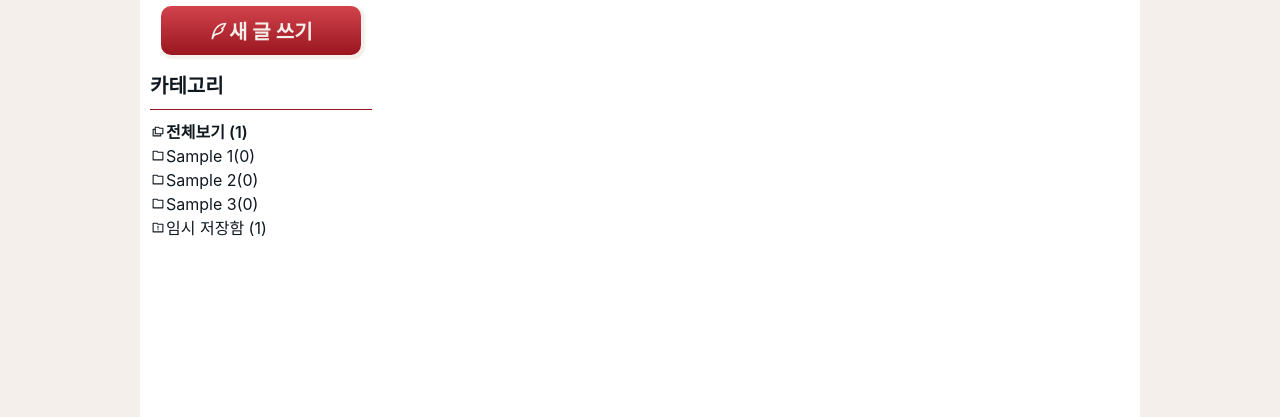
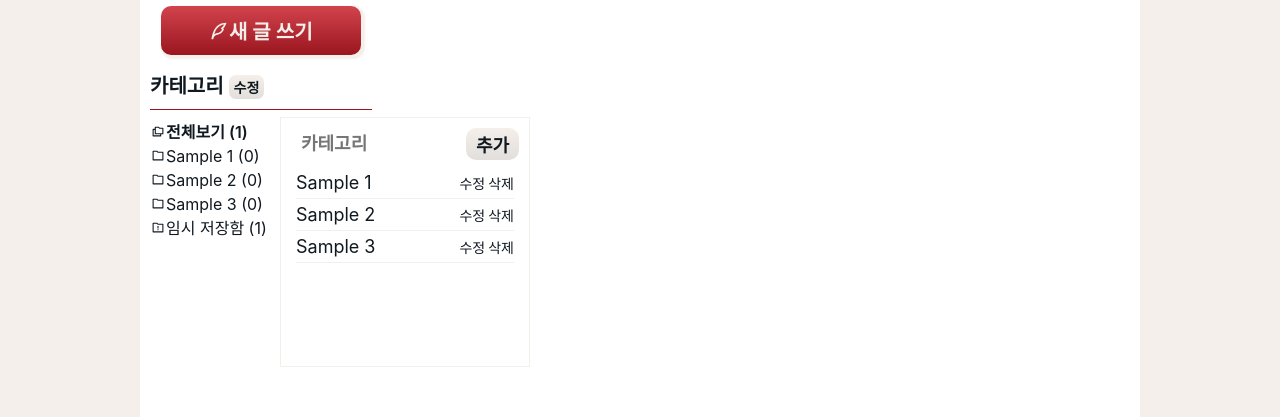
Before and after one commit to Yuyeol/blog-react, a React (Create React App) app: page /#/ in a window 1280 px wide. Shown: the part 423-840 px from the top of the page. Built offline with nearby package versions, Linux system fonts and the light colour scheme; a small style sheet from the web is missing.

Commit message:
에디트 카테고리 수정중 리듀서에 카테고리 스테이트 수정전에 망할지도 몰라서 커밋해둠

```diff
--- a/src/Components/Home/Category.js
+++ b/src/Components/Home/Category.js
@@ -1,4 +1,6 @@
+import EditCategory from "Components/Home/EditCategory";
 import { useContextState } from "context";
+import { useEffect, useRef, useState } from "react";
 import {
   RiFolderLine,
   RiFoldersLine,
@@ -6,6 +8,7 @@ import {
 } from "react-icons/ri";
 import { Link, withRouter } from "react-router-dom";
 import styled from "styled-components";
+import { BLACK, PINK } from "styles";
 import Profile from "./Profile";
 import WriteBtn from "./WriteBtn";
 
@@ -31,11 +34,26 @@ const List = styled.div`
   }
 `;
 const Title = styled.div`
+  display: flex;
   font-size: 20px;
   font-weight: 600;
   margin-bottom: 10px;
   padding-bottom: 10px;
   border-bottom: 1.5px solid #9a161f;
+  div {
+    display: flex;
+    align-items: center;
+  }
+  div:last-child {
+    margin-left: 5px;
+    font-size: 14px;
+    background: linear-gradient(to top, #e2dedb, ${PINK});
+    color: ${BLACK};
+    border-radius: 7px;
+    padding: 0 5px;
+    margin-top: 5px;
+    cursor: pointer;
+  }
 `;
 const ListLink = styled(Link)`
   display: block;
@@ -55,6 +73,28 @@ const Category = ({
   const { categories, posts, saved } = useContextState();
   const filterPosts = posts.filter((p) => id === p.category);
 
+  // 에디트 모달
+  const [editOpen, setEditOpen] = useState(true);
+  const edit = useRef(null);
+  const modal = useRef(null);
+  const toggleEdit = () => {
+    setEditOpen(!editOpen);
+  };
+  const handleClickOutside = ({ target }) => {
+    if (
+      modal.current &&
+      !modal.current.contains(target) &&
+      edit.current &&
+      !edit.current.contains(target)
+    )
+      setEditOpen(false);
+  };
+  useEffect(() => {
+    window.addEventListener("click", handleClickOutside);
+    return () => {
+      window.removeEventListener("click", handleClickOutside);
+    };
+  }, []);
   return (
     <Container>
       <Profile />
@@ -66,19 +106,29 @@ const Category = ({
         )}
       </Write>
       <List>
-        <Title>카테고리</Title>
+        <Title>
+          <div>카테고리</div>
+          <div onClick={toggleEdit} ref={edit}>
+            수정
+          </div>
+        </Title>
+        {editOpen && (
+          <div ref={modal}>
+            <EditCategory />
+          </div>
+        )}
         <ListLink to="/" selected={url === "/"}>
           <RiFoldersLine />
           전체보기 ({posts.length})
         </ListLink>
-        {categories.map((category) => (
+        {categories.map((category, index) => (
           <ListLink
             to={`/post/${category}`}
-            key={category}
+            key={index}
             selected={url === `/post/${category}`}
           >
             <RiFolderLine />
-            {category}({filterPosts.length})
+            {category} ({filterPosts.length})
           </ListLink>
         ))}
         <ListLink to="/saved" selected={url === "/saved"}>
--- /dev/null
+++ b/src/Components/Home/EditCategory.js
@@ -0,0 +1,122 @@
+import { useContextDispatch, useContextState } from "context";
+import React, { useState } from "react";
+import styled from "styled-components";
+import { PINK } from "styles";
+import { CATEGORY_C } from "reducer";
+
+const Container = styled.div`
+  background-color: white;
+  border: 1.5px solid ${PINK};
+  position: absolute;
+  width: 250px;
+  height: 250px;
+  padding: 10px;
+  top: 420px;
+  left: 140px;
+  z-index: 1;
+
+  form {
+    display: flex;
+    input {
+      font-size: 18px;
+      font-weight: 600;
+      width: 100%;
+      flex: 1;
+      margin-right: 10px;
+      padding: 3px 10px;
+      border: none;
+    }
+    input:focus {
+      outline: none;
+    }
+    .submit {
+      font-size: 18px;
+      font-weight: 600;
+      padding: 3px 10px;
+      display: flex;
+      align-items: center;
+      border: none;
+      border-radius: 10px;
+      background: linear-gradient(to top, #e2dedb, ${PINK});
+    }
+  }
+  .category-box {
+    margin-top: 7px;
+    padding: 5px;
+    .categories {
+      .item-row {
+        font-size: 18px;
+        padding-bottom: 5px;
+        margin-bottom: 5px;
+        display: flex;
+        justify-content: space-between;
+        border-bottom: 1px solid ${PINK};
+        .edit-block {
+          display: flex;
+          align-items: center;
+          font-size: 14px;
+          div {
+            &:hover {
+              font-weight: 600;
+              transition: font-weight 0.2s ease-in-out;
+            }
+          }
+          .edit {
+            margin-right: 3px;
+          }
+        }
+      }
+    }
+  }
+`;
+
+const EditCategory = () => {
+  const { categories } = useContextState();
+  const dispatch = useContextDispatch();
+  const [input, setInput] = useState("");
+  const handleInput = ({ target: { value } }) => {
+    setInput(value);
+  };
+  const handleSubmit = () => {
+    dispatch({
+      type: CATEGORY_C,
+      payload: input,
+    });
+    setInput("");
+  };
+  const handleEdit = (e) => {
+    console.log(e);
+  };
+  const handleDelete = () => {};
+  return (
+    <Container>
+      <form>
+        <input placeholder="카테고리" value={input} onChange={handleInput} />
+        <div className="submit" onClick={handleSubmit}>
+          추가
+        </div>
+      </form>
+      <div className="category-box">
+        <div className="categories">
+          {categories.map((category, index) => (
+            <div key={index}>
+              <div className="item-row">
+                <div className="item">{category}</div>
+                <div className="edit-block">
+                  <div className="edit" onClick={handleEdit}>
+                    수정
+                  </div>
+                  <div className="delete" onClick={handleDelete}>
+                    삭제
+                  </div>
+                </div>
+              </div>
+            </div>
+          ))}
+        </div>
+      </div>
+    </Container>
+  );
+};
+
+export default EditCategory;
--- a/src/Components/Home/MenuHeader.js
+++ b/src/Components/Home/MenuHeader.js
@@ -56,7 +56,7 @@ const MenuHeader = () => {
         <MenuColumn>전체메뉴</MenuColumn>
         <MenuColumn>
           <MenuLink to="/saved">
-            <span>임시저장함({saved.length})</span>
+            <span>임시저장함 ({saved.length})</span>
           </MenuLink>
           <span>I</span>
           <MenuLink to="/settings">
--- a/src/Components/Post/PostMore.js
+++ b/src/Components/Post/PostMore.js
@@ -3,6 +3,7 @@ import React from "react";
 import { Link } from "react-router-dom";
 import { DELETE } from "reducer";
 import styled from "styled-components";
+import { BLACK } from "styles";
 
 const MoreList = styled.div`
   display: block;
@@ -18,8 +19,8 @@ const MoreList = styled.div`
 const MoreItem = styled.div`
   font-size: 20px;
   &:hover {
-    color: black;
-    transition: background-color 0.2s ease-in-out;
+    color: ${BLACK};
+    transition: color 0.2s ease-in-out;
   }
 `;
 const MoreLink = styled(Link)`
--- a/src/Components/Write/SelectCategories.js
+++ b/src/Components/Write/SelectCategories.js
@@ -1,6 +1,5 @@
 import { useContextState } from "context";
 import React from "react";
-import { FiFolderPlus } from "react-icons/fi";
 import styled from "styled-components";
 import { BLACK } from "styles";
 
@@ -15,15 +14,6 @@ const Container = styled.div`
   border: 1.5px solid #f4efea;
   padding: 5px 20px;
 `;
-const AddCategories = styled.div`
-  &:hover {
-    color: ${BLACK};
-    transition: color 0.5s ease;
-  }
-  svg {
-    padding-top: 5px;
-  }
-`;
 const CategoriesItem = styled.div`
   margin-bottom: 3px;
   &:hover {
@@ -36,15 +26,15 @@ const SelectCategories = ({ handleCategory }) => {
   const { categories } = useContextState();
   return (
     <Container>
-      {categories.map((category) => (
-        <CategoriesItem key={category} onClick={handleCategory}>
-          {category}
-        </CategoriesItem>
-      ))}
-      <AddCategories>
-        <FiFolderPlus />
-        추가
-      </AddCategories>
+      {categories.length === 0 ? (
+        <div>생성된 카테고리가 없습니다.</div>
+      ) : (
+        categories.map((category) => (
+          <CategoriesItem key={category} onClick={handleCategory}>
+            {category}
+          </CategoriesItem>
+        ))
+      )}
     </Container>
   );
 };
--- a/src/Components/Write/WriteHeader.js
+++ b/src/Components/Write/WriteHeader.js
@@ -25,7 +25,7 @@ const ExitLabel = styled.div`
 `;
 const SaveLabel = styled.label`
   margin-left: 15px;
-  background-color: ${PINK};
+  background: linear-gradient(to top, #e2dedb, ${PINK});
   color: rgb(16, 24, 32);
   padding: 10px 20px;
   border-radius: 100px;
@@ -34,7 +34,7 @@ const SaveLabel = styled.label`
 `;
 const PublishLabel = styled.label`
   margin-left: 15px;
-  background-color: ${RED};
+  background: linear-gradient(to top, ${RED}, #d2434d);
   color: white;
   padding: 10px 20px;
   border-radius: 100px;
--- a/src/Screens/Write.js
+++ b/src/Screens/Write.js
@@ -133,7 +133,7 @@ const Write = ({
     setCategory(innerText);
   };
 
-  // 카테고리 셀렉트박스 토글
+  // 카테고리 셀렉트박스 모달
   const [categoryOpen, setCategoryOpen] = useState(false);
   const categories = useRef(null);
   const toggleCategories = () => {
--- a/src/reducer.js
+++ b/src/reducer.js
@@ -6,6 +6,7 @@ export const SAVE = "save";
 export const UPDATE = "update";
 export const DELETE = "delete";
 export const COMPLETE = "complete";
+export const CATEGORY_C = "category_c";
 
 export const initialState = {
   categories: ["Sample 1", "Sample 2", "Sample 3"],
@@ -46,6 +47,7 @@ export const initialState = {
 
 const reducer = (state, action) => {
   switch (action.type) {
+    // 포스트 CRUD
     case CREATE:
       return {
         ...state,
@@ -117,6 +119,13 @@ const reducer = (state, action) => {
           },
         ],
       };
+
+    // 카테고리 CRUD
+    case CATEGORY_C:
+      return {
+        ...state,
+        categories: [...state.categories, action.payload],
+      };
     default:
       return;
   }
```
Also changed, not shown: 2 other files (tests, documents, lock files or other folders).
